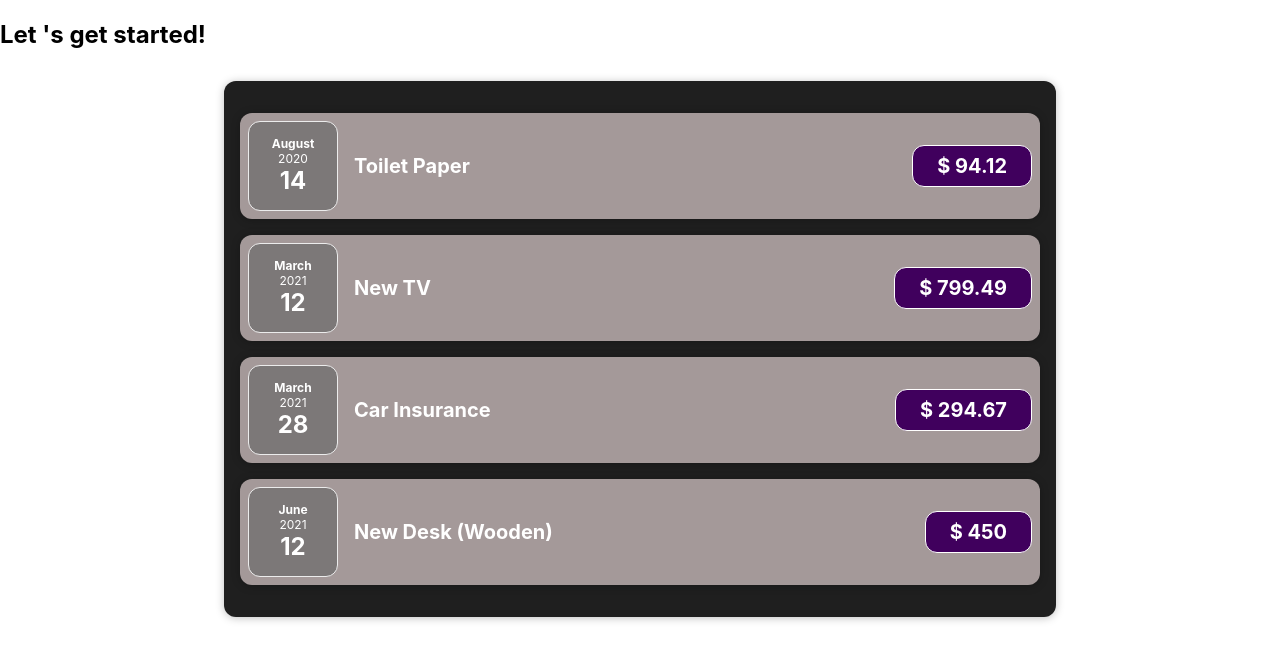
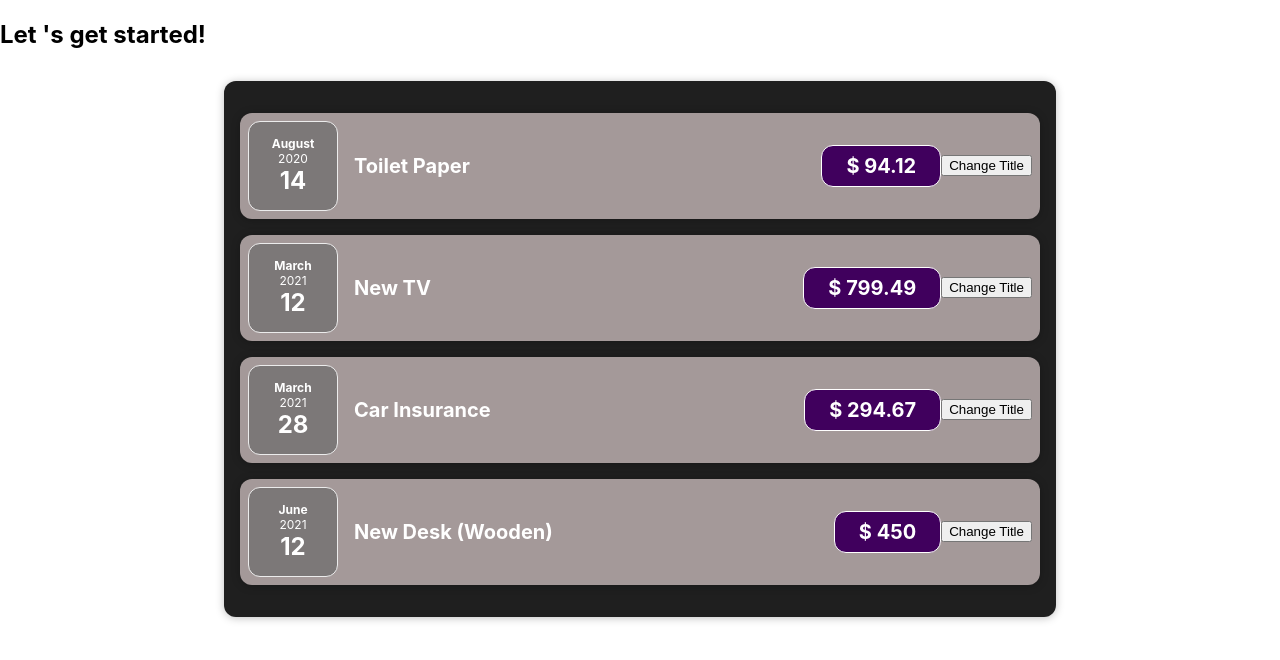
Before and after one commit to asmaaadel0/Expense-Tracker, a React (Create React App) app: page / in a window 1280 px wide. Shown: the top 660 px of the page. Built offline with nearby package versions, Linux system fonts and the light colour scheme.

Commit message:
add state for expense item

```diff
--- a/src/components/Expenses/ExpenseItem.js
+++ b/src/components/Expenses/ExpenseItem.js
@@ -1,19 +1,29 @@
-import React from 'react'
+import React, { useState } from 'react'
 
 import ExpenseDate from './ExpenseDate'
 import Card from '../UI/Card'
 import './ExpenseItem.css'
 
 const ExpenseItem = props => {
-  return (
-    <Card className='expense-item'>
-      <ExpenseDate date={props.date} />{' '}
-      <div className='expense-item__description'>
-        <h2> {props.title} </h2>{' '}
-        <div className='expense-item__price'> $ {props.amount} </div>{' '}
-      </div>{' '}
-    </Card>
-  )
+    const [title, setTitle] = useState(props.title)
+
+    // let title = props.title
+    const clickHandler = () => {
+        setTitle('updated')
+    }
+    return ( <
+        Card className = 'expense-item' >
+        <
+        ExpenseDate date = { props.date }
+        />{' '} <
+        div className = 'expense-item__description' >
+        <
+        h2 > { title } < /h2>{' '} <
+        div className = 'expense-item__price' > $ { props.amount } < /div>{' '} <
+        /div>{' '} <
+        button onClick = { clickHandler } > Change Title < /button>{' '} <
+        /Card>
+    )
 }
 
 export default ExpenseItem
```
